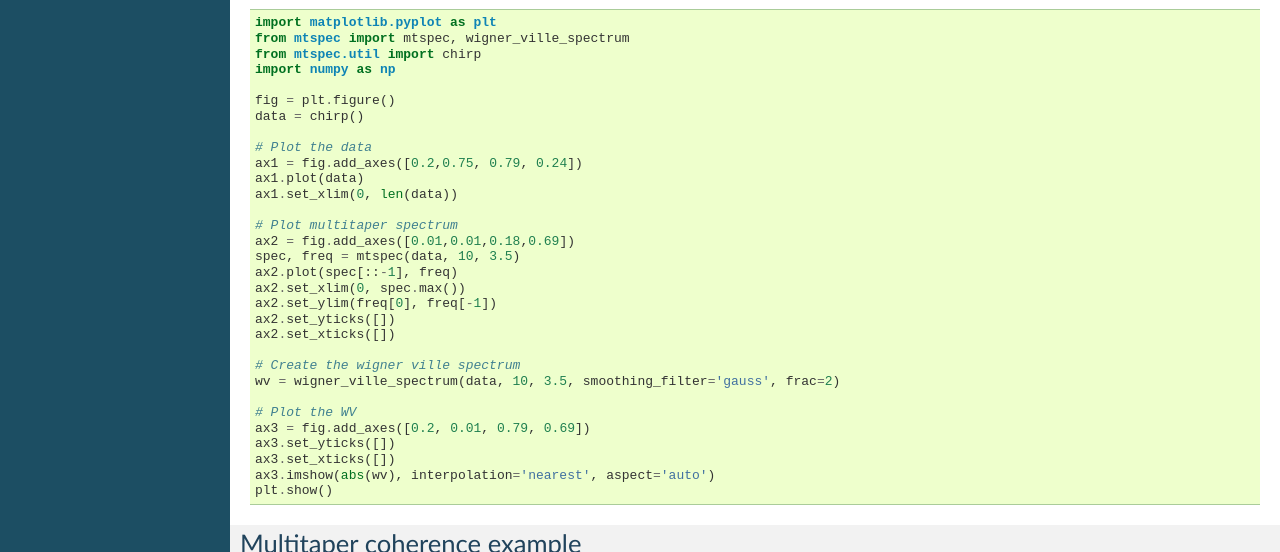
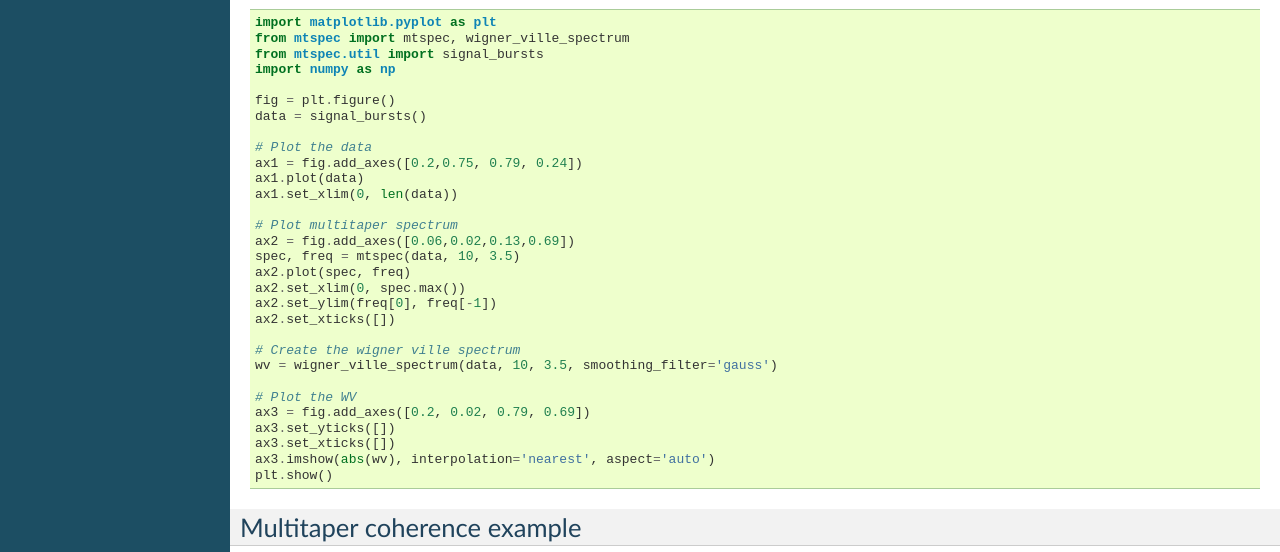
Before and after one commit to krischer/mtspec, a Sphinx documentation site: the page built from doc/tutorial.rst, in a window 1280 px wide and 900 px high, scrolled down 2269 px, cut to the strip 213-765 px from the top of the window. Built offline with Sphinx 7.4.7, drawn with Linux system fonts in a browser that asks for light colours.

Commit message:
- Removed options to only calculate a fraction of the WV distribtion    because is does not reliably work.  - The output array for WV will now be upside down and real. Updated    test data.  - Removed to print statements for mt_cohe.  - Renamed chirp.  - Smaller font size in the tutorial for nicer plots.

```diff
--- a/doc/mtspec.util.chirp.rst
+++ /dev/null
@@ -1,6 +0,0 @@
-mtspec.util.chirp
-=================
-
-.. currentmodule:: mtspec.util
-
-.. autofunction:: chirp
--- a/doc/mtspec.util.rst
+++ b/doc/mtspec.util.rst
@@ -12,5 +12,5 @@
       :toctree: .
       :nosignatures:
 
-      chirp
+      signal_bursts
       load_mtdata
--- /dev/null
+++ b/doc/mtspec.util.signal_bursts.rst
@@ -0,0 +1,6 @@
+mtspec.util.signal_bursts
+=========================
+
+.. currentmodule:: mtspec.util
+
+.. autofunction:: signal_bursts
--- a/doc/tutorial.rst
+++ b/doc/tutorial.rst
@@ -14,6 +14,8 @@
 ---------------
 .. plot::
 
+    import matplotlib as mpl
+    mpl.rcParams['font.size'] = 9.0
     import matplotlib.pyplot as plt
     from mtspec import mtspec
     from mtspec.util import load_mtdata
@@ -64,6 +66,8 @@
 ---------------
 .. plot::
 
+    import matplotlib as mpl
+    mpl.rcParams['font.size'] = 9.0
     import matplotlib.pyplot as plt
     from mtspec import mtspec
     from mtspec.util import load_mtdata
@@ -110,6 +114,8 @@
 ---------------
 .. plot::
 
+    import matplotlib as mpl
+    mpl.rcParams['font.size'] = 9.0
     import matplotlib.pyplot as plt
     from mtspec import mtspec, sine_psd
     from mtspec.util import load_mtdata
@@ -203,6 +209,8 @@
 ------------
 .. plot::
 
+    import matplotlib as mpl
+    mpl.rcParams['font.size'] = 9.0
     import matplotlib.pyplot as plt
     from mtspec import dpss
 
@@ -231,13 +239,15 @@
 -----------------------------
 .. plot::
 
+    import matplotlib as mpl
+    mpl.rcParams['font.size'] = 9.0
     import matplotlib.pyplot as plt
     from mtspec import mtspec, wigner_ville_spectrum
-    from mtspec.util import chirp
+    from mtspec.util import signal_bursts
     import numpy as np
 
     fig = plt.figure()
-    data = chirp()
+    data = signal_bursts()
 
     # Plot the data
     ax1 = fig.add_axes([0.2,0.75, 0.79, 0.24])
@@ -245,32 +255,32 @@
     ax1.set_xlim(0, len(data))
 
     # Plot multitaper spectrum
-    ax2 = fig.add_axes([0.01,0.01,0.18,0.69])
+    ax2 = fig.add_axes([0.06,0.02,0.13,0.69])
     spec, freq = mtspec(data, 10, 3.5)
-    ax2.plot(spec[::-1], freq)
+    ax2.plot(spec, freq)
     ax2.set_xlim(0, spec.max())
     ax2.set_ylim(freq[0], freq[-1])
-    ax2.set_yticks([])
     ax2.set_xticks([])
 
     # Create the wigner ville spectrum
-    wv = wigner_ville_spectrum(data, 10, 3.5, smoothing_filter='gauss', frac=2)
+    wv = wigner_ville_spectrum(data, 10, 3.5, smoothing_filter='gauss')
 
     # Plot the WV
-    ax3 = fig.add_axes([0.2, 0.01, 0.79, 0.69])
+    ax3 = fig.add_axes([0.2, 0.02, 0.79, 0.69])
     ax3.set_yticks([])
     ax3.set_xticks([])
     ax3.imshow(abs(wv), interpolation='nearest', aspect='auto')
+    plt.show()
 
 ::
 
     import matplotlib.pyplot as plt
     from mtspec import mtspec, wigner_ville_spectrum
-    from mtspec.util import chirp
+    from mtspec.util import signal_bursts
     import numpy as np
 
     fig = plt.figure()
-    data = chirp()
+    data = signal_bursts()
 
     # Plot the data
     ax1 = fig.add_axes([0.2,0.75, 0.79, 0.24])
@@ -278,19 +288,18 @@
     ax1.set_xlim(0, len(data))
 
     # Plot multitaper spectrum
-    ax2 = fig.add_axes([0.01,0.01,0.18,0.69])
+    ax2 = fig.add_axes([0.06,0.02,0.13,0.69])
     spec, freq = mtspec(data, 10, 3.5)
-    ax2.plot(spec[::-1], freq)
+    ax2.plot(spec, freq)
     ax2.set_xlim(0, spec.max())
     ax2.set_ylim(freq[0], freq[-1])
-    ax2.set_yticks([])
     ax2.set_xticks([])
 
     # Create the wigner ville spectrum
-    wv = wigner_ville_spectrum(data, 10, 3.5, smoothing_filter='gauss', frac=2)
+    wv = wigner_ville_spectrum(data, 10, 3.5, smoothing_filter='gauss')
 
     # Plot the WV
-    ax3 = fig.add_axes([0.2, 0.01, 0.79, 0.69])
+    ax3 = fig.add_axes([0.2, 0.02, 0.79, 0.69])
     ax3.set_yticks([])
     ax3.set_xticks([])
     ax3.imshow(abs(wv), interpolation='nearest', aspect='auto')
@@ -300,6 +309,8 @@
 ----------------------------
 .. plot::
 
+    import matplotlib as mpl
+    mpl.rcParams['font.size'] = 9.0
     import matplotlib.pyplot as plt
     from mtspec import mt_coherence
     import numpy as np
```
Also changed, not shown: 8 other files.
